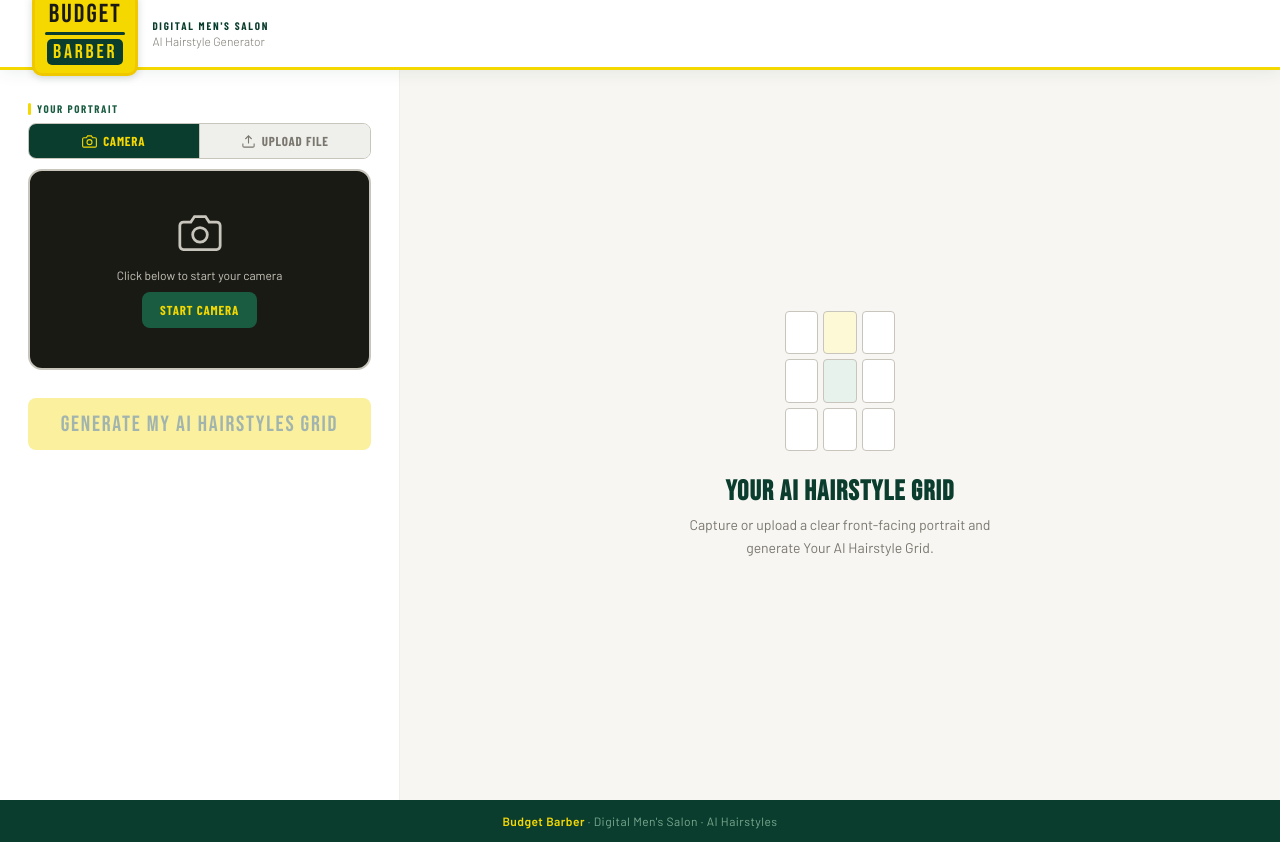
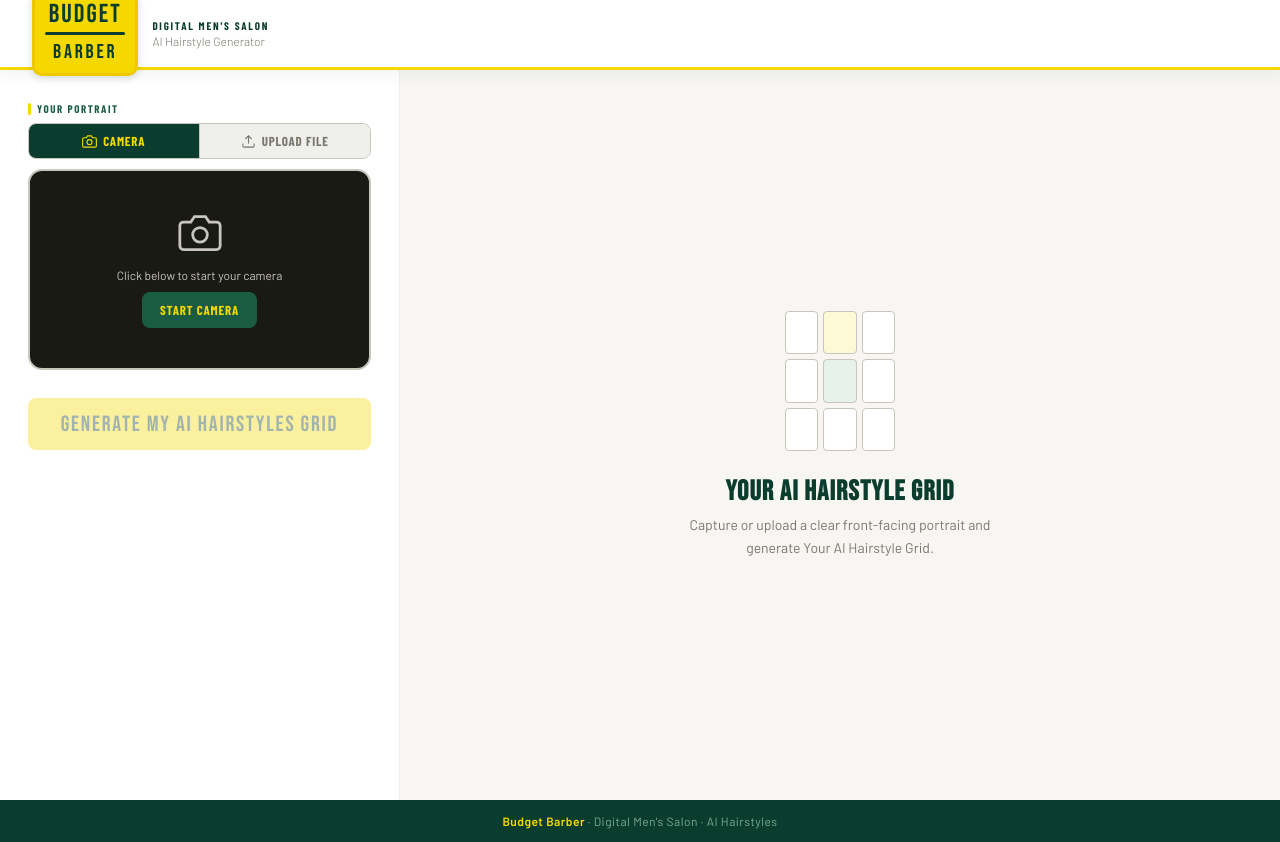
Before and after one commit to abudgetbarber/bbhairstyle, a plain HTML site: page index.html in a window 1280 px wide. Drawn offline with nearby package versions, Linux system fonts and the light colour scheme.

Commit message:
Update index.html

```diff
--- a/index.html
+++ b/index.html
@@ -37,7 +37,7 @@ header { background:var(--white); border-bottom:3px solid var(--yellow); padding
 .logo-badge-top {
   font-family: 'Bebas Neue', sans-serif;
   font-size: 26px;
-
+  color: var(--green);
   letter-spacing: 0.08em;
   line-height: 1;
   text-align: center;
@@ -49,7 +49,7 @@ header { background:var(--white); border-bottom:3px solid var(--yellow); padding
   margin: 0 -2px;
 }
 .logo-badge-bottom {
-  background: var(--green);
+  background: var(--yellow);
   border-radius: 5px;
   padding: 3px 6px;
   text-align: center;
@@ -57,7 +57,7 @@ header { background:var(--white); border-bottom:3px solid var(--yellow); padding
 .logo-badge-bottom span {
   font-family: 'Bebas Neue', sans-serif;
   font-size: 20px;
-  color: var(--yellow);
+  color: var(--green);
   letter-spacing: 0.14em;
   line-height: 1;
 }
```
